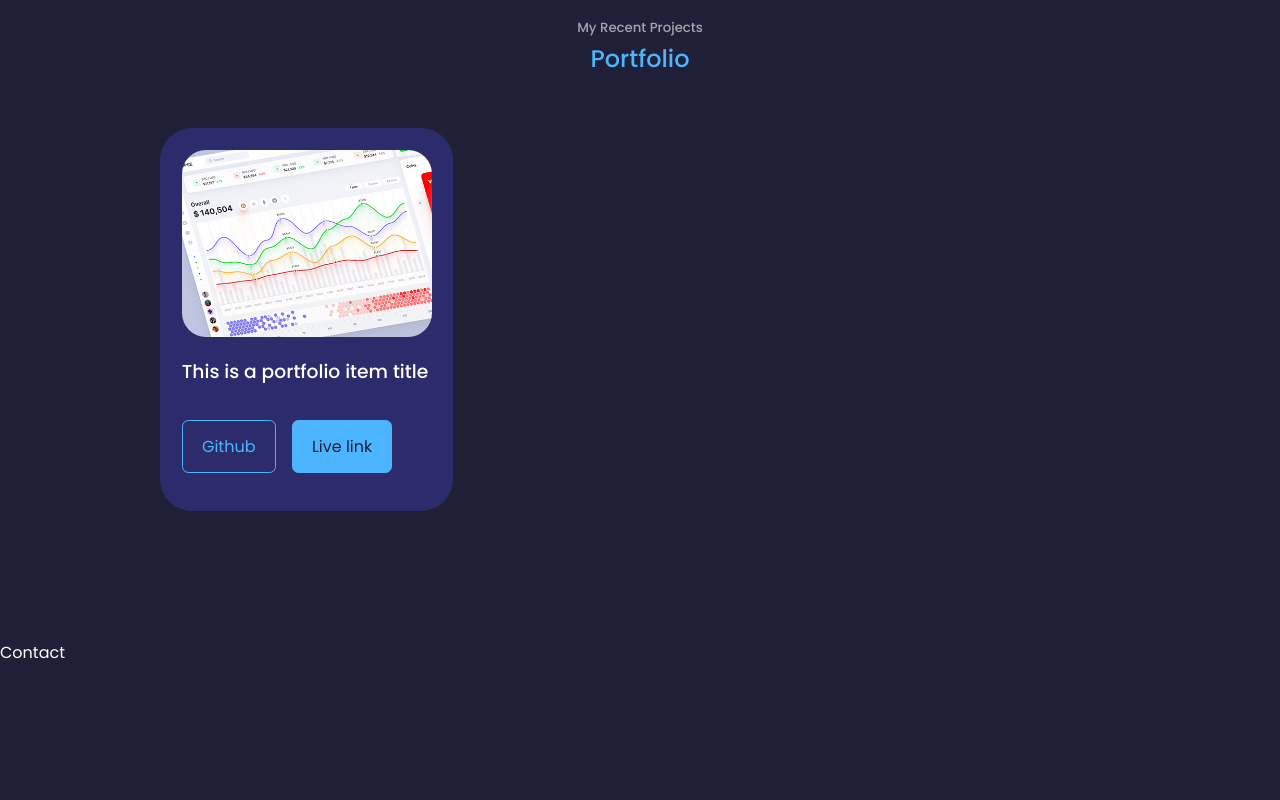
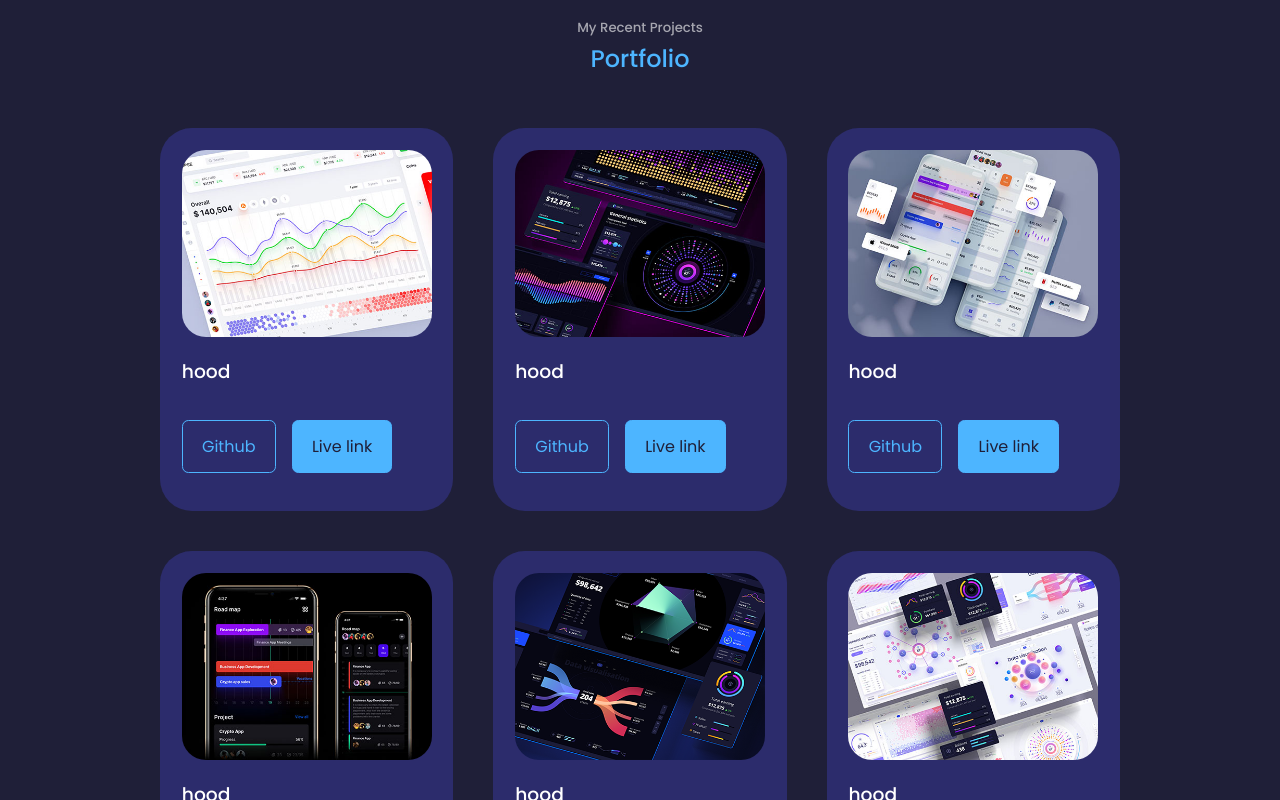
Before and after one commit to 12moi/portfolio-website, a React (Create React App) app: page / in a window 1280 px wide. Shown: the part 2720-3520 px from the top of the page. Built offline with nearby package versions, Linux system fonts and the light colour scheme.

Commit message:
add const data

```diff
--- a/src/components/portfolio/Portfolio.jsx
+++ b/src/components/portfolio/Portfolio.jsx
@@ -6,22 +6,76 @@
 import IMG4 from '../../assets/portfolio4.jpg'
 import IMG5 from '../../assets/portfolio5.png'
 import IMG6 from '../../assets/portfolio6.jpg'
+
+
+const data= [
+  {
+    id: 1,
+  image: IMG1,
+  title: 'hood',
+  github: 'github.com/12moi/hood',
+  live:'http:/hood'
+  },
+  {
+    id: 2,
+  image: IMG2,
+  title: 'hood',
+  github: 'github.com/12moi/hood',
+  live:'http:/hood'
+  },
+  {
+    id: 3,
+  image: IMG3,
+  title: 'hood',
+  github: 'github.com/12moi/hood',
+  live:'http:/hood'
+  },
+  {
+    id: 4,
+  image: IMG4,
+  title: 'hood',
+  github: 'github.com/12moi/hood',
+  live:'http:/hood'
+  },
+  {
+    id: 5,
+  image: IMG5,
+  title: 'hood',
+  github: 'github.com/12moi/hood',
+  live:'http:/hood'
+  },
+  {
+    id: 6,
+  image: IMG6,
+  title: 'hood',
+  github: 'github.com/12moi/hood',
+  live:'http:/hood'
+  },
+]
+
+
 function Portfolio() {
   return (
     <section id='portfolio'>
       <h5>My Recent Projects</h5>
       <h2>Portfolio</h2>
       <div className='container portfolio__container'>
-       <article className='portfolio__item'>
+       {
+        data.map(({id, title, image, github, live})=>{
+          return(
+            <article key={id} className='portfolio__item'>
         <div className='portfolio__item-image'>
-         <img src={IMG1} alt='' />
+         <img src={image} alt={title} />
         </div>
-        <h3>This is a portfolio item title</h3>
+        <h3>{title}</h3>
         <div className='portfolio-cta'>
-        <a href='' className='btn' target='_blank'> Github</a>
-        <a href='' className='btn btn-primary' target='_blank'>Live link</a>
+        <a href={github} className='btn' target='_blank'> Github</a>
+        <a href={live} className='btn btn-primary' target='_blank'>Live link</a>
         </div>
        </article>
+          )
+        })
+       }
       </div>
     </section>
   )
```
